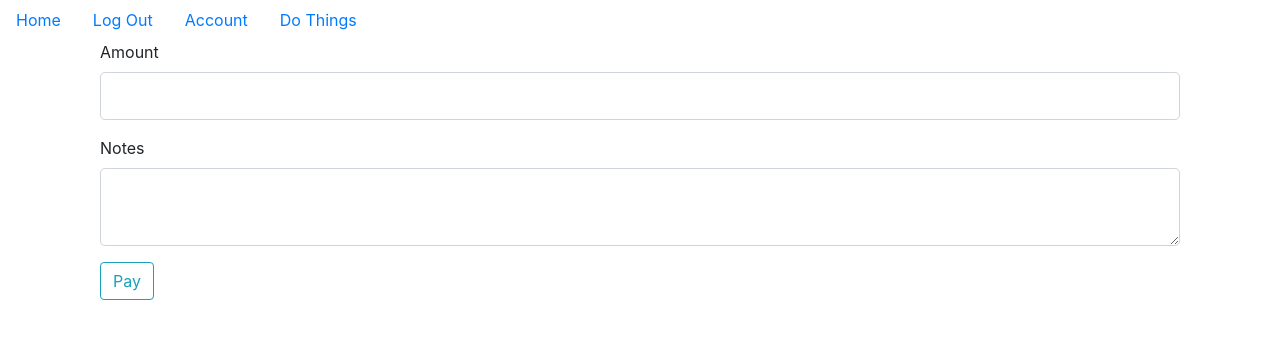
After one commit to itsnehasharma/swamphacks-2019, a Flask app: page /make_payment in a window 1280 px wide. The commit adds this page. Shown: the top 339 px of the page. Run offline with Flask 2, Linux system fonts and the light colour scheme; a user stored in the database is signed in; some libraries are stand-ins or nearby versions.

Commit message:
links work

```diff
--- a/groupfund/__init__.py
+++ b/groupfund/__init__.py
@@ -30,6 +30,8 @@ login_manager.login_view = 'users.login'
 
 from groupfund.core.views import core
 from groupfund.users.views import users
+from groupfund.transactions.views import transactions
 
 app.register_blueprint(core)
 app.register_blueprint(users)
+app.register_blueprint(transactions)
--- a/groupfund/templates/base.html
+++ b/groupfund/templates/base.html
@@ -24,7 +24,7 @@
         <a href="{{url_for('users.account')}}">Account</a>
       </li>
       <li class='nav-link'>
-        <a href="#">Do Things</a>
+        <a href="{{url_for('transactions.make_payment')}}">Do Things</a>
       </li>
 
       {% else %}
--- /dev/null
+++ b/groupfund/templates/make_payment.html
@@ -0,0 +1,22 @@
+{% extends "base.html" %}
+{% block content %}
+<div class="container">
+  <form class="form-group" method="post">
+    {{form.hidden_tag()}}
+
+    <div class="form-group">
+      {{form.amount.label(class="form-control-label")}}
+      {{form.amount(class="form-control form-control-lg")}}
+    </div>
+    <div class="form-group">
+      {{form.notes.label(class="form-control-label")}}
+      {{form.notes(class="form-control form-control-lg")}}
+    </div>
+    <div class="form-group">
+      {{form.submit(class="btn btn-outline-info")}}
+    </div>
+
+  </form>
+
+</div>
+{%endblock%}
--- /dev/null
+++ b/groupfund/transactions/forms.py
@@ -0,0 +1,9 @@
+#transactions/forms.py
+from flask_wtf import FlaskForm
+from wtforms import StringField, SubmitField, TextAreaField, BooleanField, IntegerField
+from wtforms.validators import DataRequired
+
+class TransactionForm(FlaskForm):
+    amount = StringField('Amount', validators=[DataRequired()])
+    notes = TextAreaField('Notes', validators=[DataRequired()])
+    submit = SubmitField("Pay")
--- /dev/null
+++ b/groupfund/transactions/views.py
@@ -0,0 +1,37 @@
+#payments/views.py
+from flask import render_template, url_for, flash, request, redirect, Blueprint
+from flask_login import current_user, login_required
+from groupfund import db
+from groupfund.models import Transaction
+from groupfund.transactions.forms import TransactionForm
+
+transactions = Blueprint('transactions', __name__)
+
+# make a payment
+@transactions.route('/make_payment', methods=['GET', 'POST'])
+@login_required
+def make_payment():
+
+    form  = TransactionForm()
+    if form.validate_on_submit():
+
+        #print(form.amount.data)
+        payment = Transaction(amount=form.amount.data,
+                                notes=form.notes.data,
+                                user_id=current_user.id)
+
+        db.session.add(payment)
+        db.session.commit()
+        print('paid')
+        return redirect(url_for('core.index'))
+
+    return render_template('make_payment.html', form=form)
+
+
+@transactions.route('/<int:transaction_id>')
+def transaction(transaction_id):
+    transaction = Transaction.query.get_or_404(transaction_id)
+
+    return render_template('transaction_html', amount = transaction.amount,
+                                        date = transaction.date,
+                                        transaction = transaction)
--- a/groupfund/users/views.py
+++ b/groupfund/users/views.py
@@ -17,7 +17,6 @@ def register():
         user = User(email=form.email.data,
                     username=form.username.data,
                     password=form.password.data)
-        print('hi')
 
         db.session.add(user)
         db.session.commit()
```
Also changed, not shown: groupfund/templates/transaction.html (added, +16 -0 lines), groupfund/payments/forms.py (deleted), groupfund/payments/views.py (deleted), groupfund/transactions/__init__.py (added).
